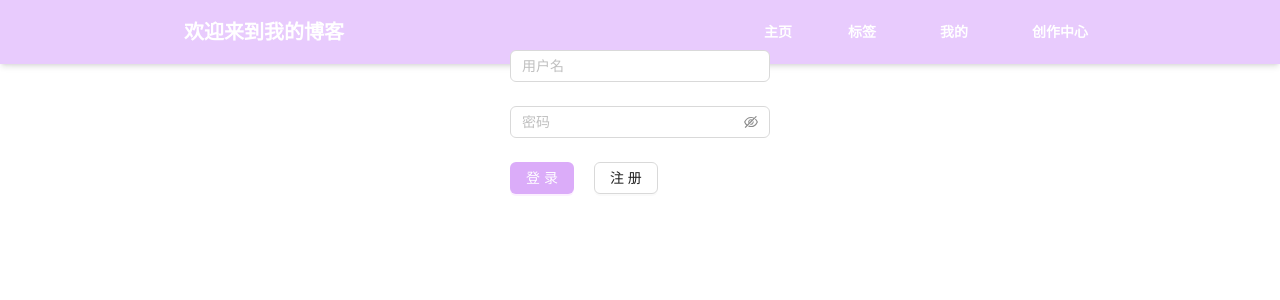
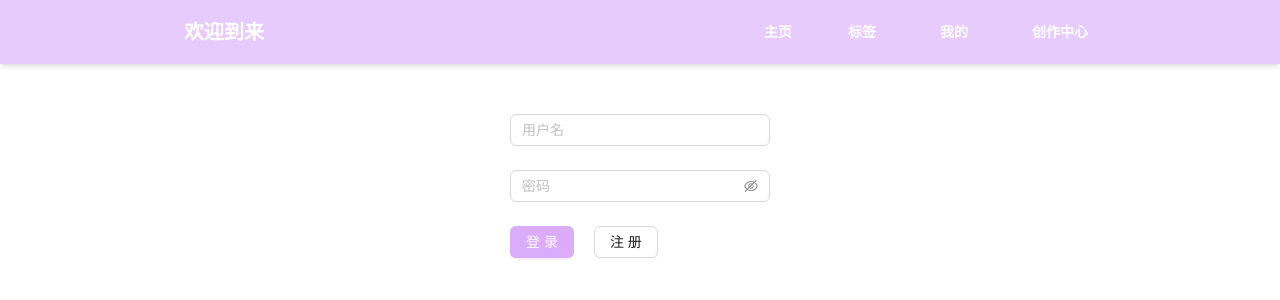
Before and after one commit to ANS-HD/person-react, a React (Create React App) app: page /login in a window 1280 px wide. Shown: the top 300 px of the page. Built offline with nearby package versions, Linux system fonts and the light colour scheme.

Commit message:
chore: 合并代码

```diff
--- a/src/components/header/index.tsx
+++ b/src/components/header/index.tsx
@@ -10,6 +10,7 @@ const Index: React.FC = () => {
     setCheck(location.pathname)
   }, [location.pathname])
   return (
+    <div>
       <div className="fixed top-0 left-0 right-0 bg-lightPurple  text-white p-2 shadow-md">
         <nav
           className=" container  mx-auto flex text-base justify-between items-center pl-4 pr-4 "
@@ -20,7 +21,7 @@ const Index: React.FC = () => {
               to="/"
               className={`text-xl font-semibold  leading-full py-2 px-4 hover:text-pink`}
             >
-            欢迎来到我的博客
+              欢迎到来
             </Link>
           </div>
           {/* {!props.isHide && (
@@ -71,6 +72,8 @@ const Index: React.FC = () => {
           </div>
         </nav>
       </div>
+      <div style={{ height: 64 }}></div>
+    </div>
   )
 }
 
--- /dev/null
+++ b/src/pages/home/components/Card/index.tsx
@@ -0,0 +1,6 @@
+import React from 'react'
+const Index: React.FC = () => {
+  return <div>124</div>
+}
+
+export default Index
```
Also changed, not shown: src/pages/home/components/index.tsx (added). Lines whose indentation alone changed are shown as unchanged.
